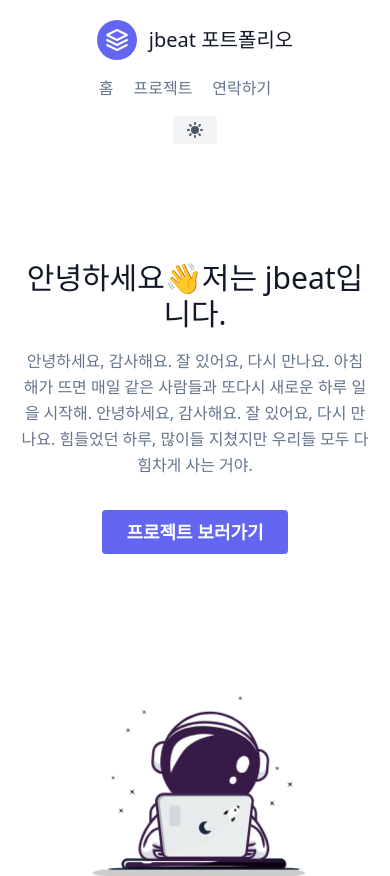
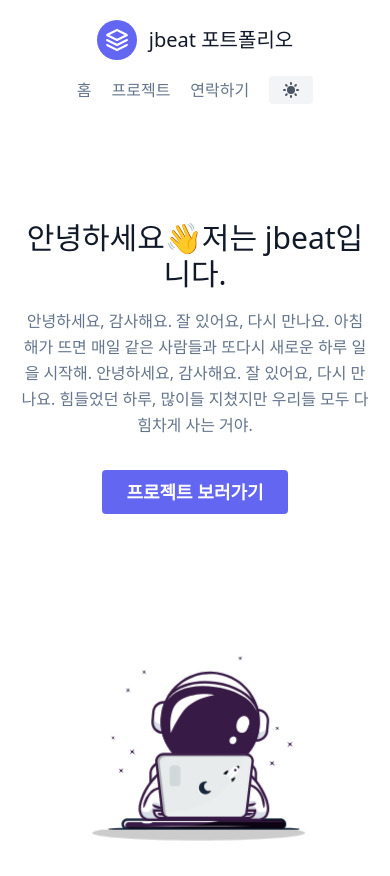
Before and after one commit to jbeat30/my-portfolio-next, a Next.js app: page / in a window 390 px wide. Shown: the top 876 px of the page. Built offline with nearby package versions, Linux system fonts and the light colour scheme.

Commit message:
style: edit header layout

```diff
--- a/components/ThemeChangeButton.tsx
+++ b/components/ThemeChangeButton.tsx
@@ -8,7 +8,7 @@ export default function ThemeChangeButton() {
     <button
       className="
                 inline-flex items-center
-                border-0 py-1 px-3 rounded text-base mt-4 md:mt-0
+                border-0 py-1 px-3 rounded text-base mt-0
                 focus:outline-none
                 bg-gray-100
                 hover:bg-gray-50
--- a/components/layout/Header.tsx
+++ b/components/layout/Header.tsx
@@ -41,9 +41,12 @@ export default function Header() {
           >
             연락하기
           </Link>
+
+
+          {/* 테마 변경 버튼 */}
+          <ThemeChangeButton />
         </nav>
-        {/* 테마 변경 버튼 */}
-        <ThemeChangeButton />
+
       </div>
     </header>
   )
```
